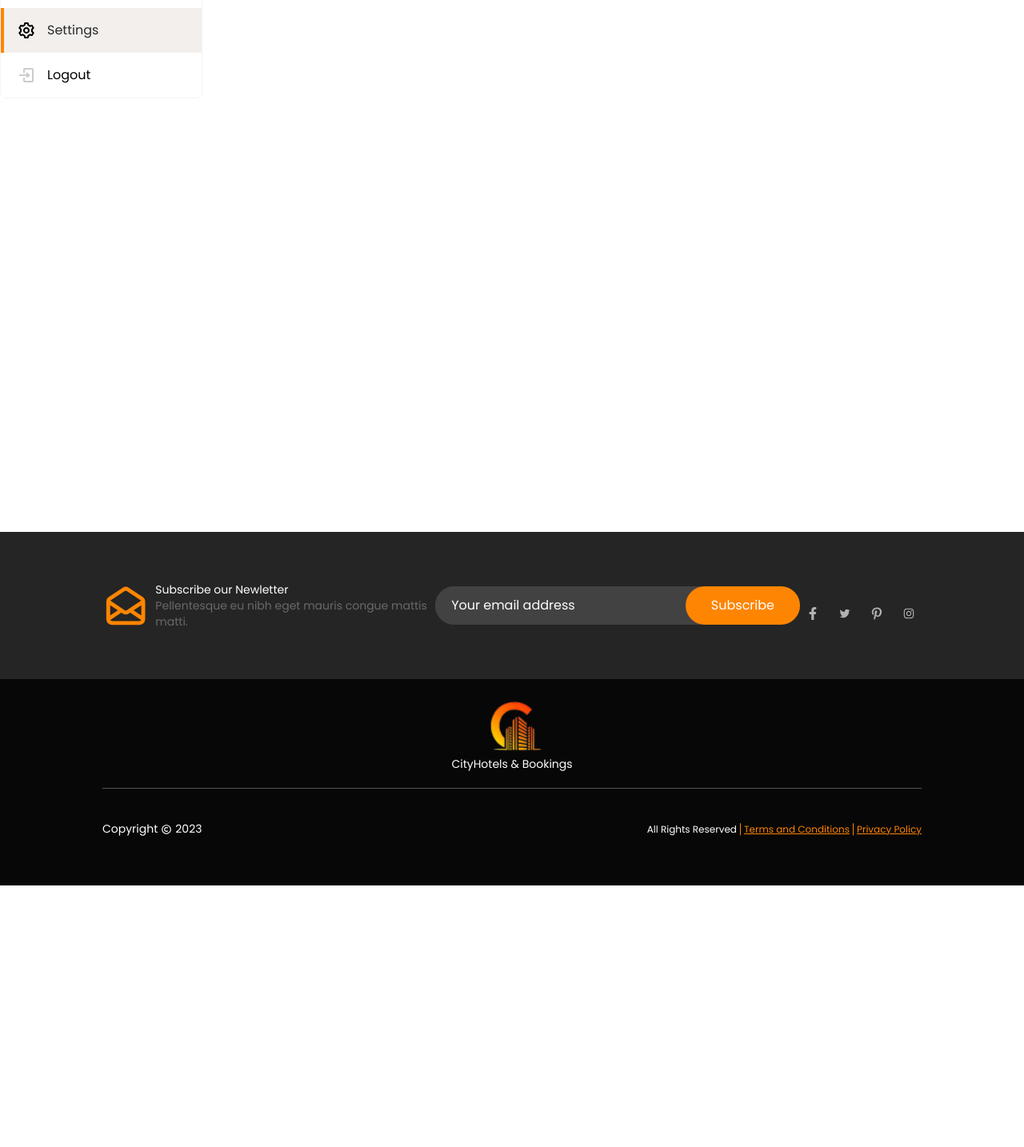
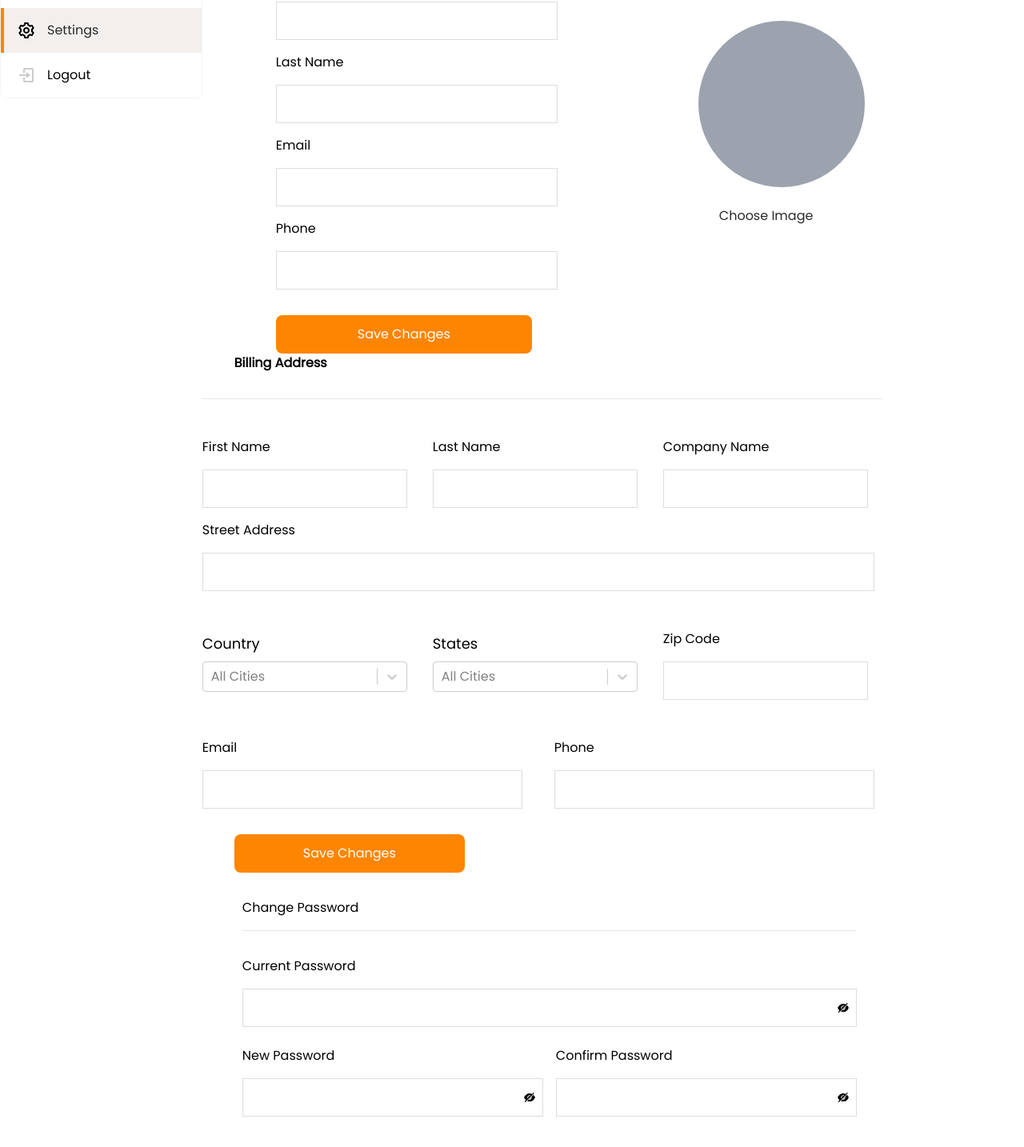
Before and after one commit to just-midemichael/ch-fe2, a Next.js app: page /user/settings in a window 1280 px wide. Shown: the part 135-1569 px from the top of the page at 80% size. Before the commit the page ends 1242 px from the top, so only its background shows below. Built offline with nearby package versions, Linux system fonts and the light colour scheme.

Commit message:
feat: user settings page

```diff
--- /dev/null
+++ b/src/components/user/settings/accountInfo/Account.tsx
@@ -0,0 +1,48 @@
+import Button from "@/components/shared/button/Button";
+import Input from "@/components/shared/input/Input";
+
+const Account = () => {
+  return (
+    <div className="ml-[60px] w-full max-w-screen-md">
+      <h1 className="ml-8">Account Settings</h1>
+      <hr className="mt-6" />
+      <div className="flex flex-col md:flex-row">
+        <div className="mb-8 md:mb-0">
+          <div className="pl-8 md:w-96">
+            <Input label="First Name" />
+            <Input label="Last Name" />
+            <Input label="Email" />
+            <Input label="Phone" />
+          </div>
+          <Button
+            className="ml-8 mt-8 w-80"
+            type="submit"
+            color="primary"
+            size="lg"
+          >
+            Save Changes
+          </Button>
+        </div>
+
+        <div className="md:ml-24">
+          <div className="ml-8 mt-8 h-52 w-52 rounded-full bg-gray-400 md:ml-20 md:mt-20"></div>
+          <div className="ml-4 mt-3 md:ml-0">
+            <Button
+              className="ml-8 w-64 md:ml-20"
+              type="button"
+              color="media"
+              size="lg"
+            >
+              <label htmlFor="imageUpload">
+                <h2 className="flex items-center ">Choose Image</h2>
+              </label>
+              <input id="imageUpload" type="file" className="hidden" />
+            </Button>
+          </div>
+        </div>
+      </div>
+    </div>
+  );
+};
+
+export default Account;
--- /dev/null
+++ b/src/components/user/settings/billingInfo/Billing.tsx
@@ -0,0 +1,69 @@
+import Button from "@/components/shared/button/Button";
+import Select from "react-select";
+import Input from "@/components/shared/input/Input";
+
+const Billing = () => {
+  const locationOptions = [
+    {
+      label: "All cities",
+      value: "cities"
+    },
+    {
+      label: "Hotel",
+      value: "hotel"
+    },
+    {
+      label: "Motel",
+      value: "motel"
+    }
+  ];
+
+  return (
+    <div className="w-full">
+      <h1 className="ml-10 font-bold">Billing Address</h1>
+      <hr className="mt-8 w-[850px]" />
+      <div className="mt-8 flex flex-wrap gap-8">
+        <Input label="First Name" className="w-64" />
+        <Input label="Last Name" className="w-64" />
+        <Input label="Company Name" className="w-64" />
+      </div>
+      <div className="w-[840px]">
+        <Input label="Street Address" />
+      </div>
+      <div className="mt-8 flex flex-wrap gap-8">
+        <div className="mt-5">
+          <h1 className="text-lg font-medium">Country</h1>
+          <Select
+            className="mt-2 h-2.5 w-64 bg-transparent focus:outline-none"
+            options={locationOptions}
+            placeholder="All Cities"
+          />
+        </div>
+        <div className="mt-5">
+          <h1 className="text-lg font-medium">States</h1>
+          <Select
+            className="mt-2 w-64 bg-transparent focus:outline-none"
+            options={locationOptions}
+            placeholder="All Cities"
+          />
+        </div>
+        <Input label="Zip Code" className="w-64" />
+      </div>
+      <div className="mt-8 flex flex-wrap gap-10">
+        <Input label="Email" className="w-[25rem]" />
+        <Input label="Phone" className="w-[25rem]" />
+      </div>
+      <div className="w-40"></div>
+      <Button
+        className="ml-10 mt-8 w-72"
+        type="submit"
+        color="primary"
+        size="lg"
+      >
+        Save Changes
+      </Button>
+    </div>
+  );
+};
+
+export default Billing;
--- /dev/null
+++ b/src/components/user/settings/passwordInfo/Password.tsx
@@ -0,0 +1,41 @@
+import Button from "@/components/shared/button/Button";
+import Input from "@/components/shared/input/Input";
+
+const Password = () => {
+  return (
+    <div className="ml-[50px] max-w-screen-md">
+      <h1 className="mb-2 mt-8">Change Password</h1>
+      <hr className="my-4" />
+      <div>
+        <div className="mb-2 w-full">
+          <Input type="password" label="Current Password" name="password" />
+        </div>
+
+        <div className="flex flex-col gap-4 md:flex-row">
+          <div className="mb-2 w-full md:w-1/2">
+            <Input type="password" label="New Password" name="newPpasswword" />
+          </div>
+
+          <div className="mb-2 w-full md:w-1/2">
+            <Input
+              type="password"
+              label="Confirm Password"
+              name="confirmPasswword"
+            />
+          </div>
+        </div>
+
+        <Button
+          className="mt-8 w-[260px]"
+          type="submit"
+          color="primary"
+          size="lg"
+        >
+          Save Changes
+        </Button>
+      </div>
+    </div>
+  );
+};
+
+export default Password;
--- a/src/pages/user/settings/index.tsx
+++ b/src/pages/user/settings/index.tsx
@@ -1,8 +1,18 @@
+import Account from "@/components/user/settings/accountInfo/Account";
+import Billing from "@/components/user/settings/billingInfo/Billing";
+import Password from "@/components/user/settings/passwordInfo/Password";
+
 import UserDashboardLayout from "@/layout/user/User";
 import React from "react";
 
 function index() {
-  return <UserDashboardLayout>Seetings page</UserDashboardLayout>;
+  return (
+    <UserDashboardLayout>
+      <Account />
+      <Billing />
+      <Password />
+    </UserDashboardLayout>
+  );
 }
 
 export default index;
```
